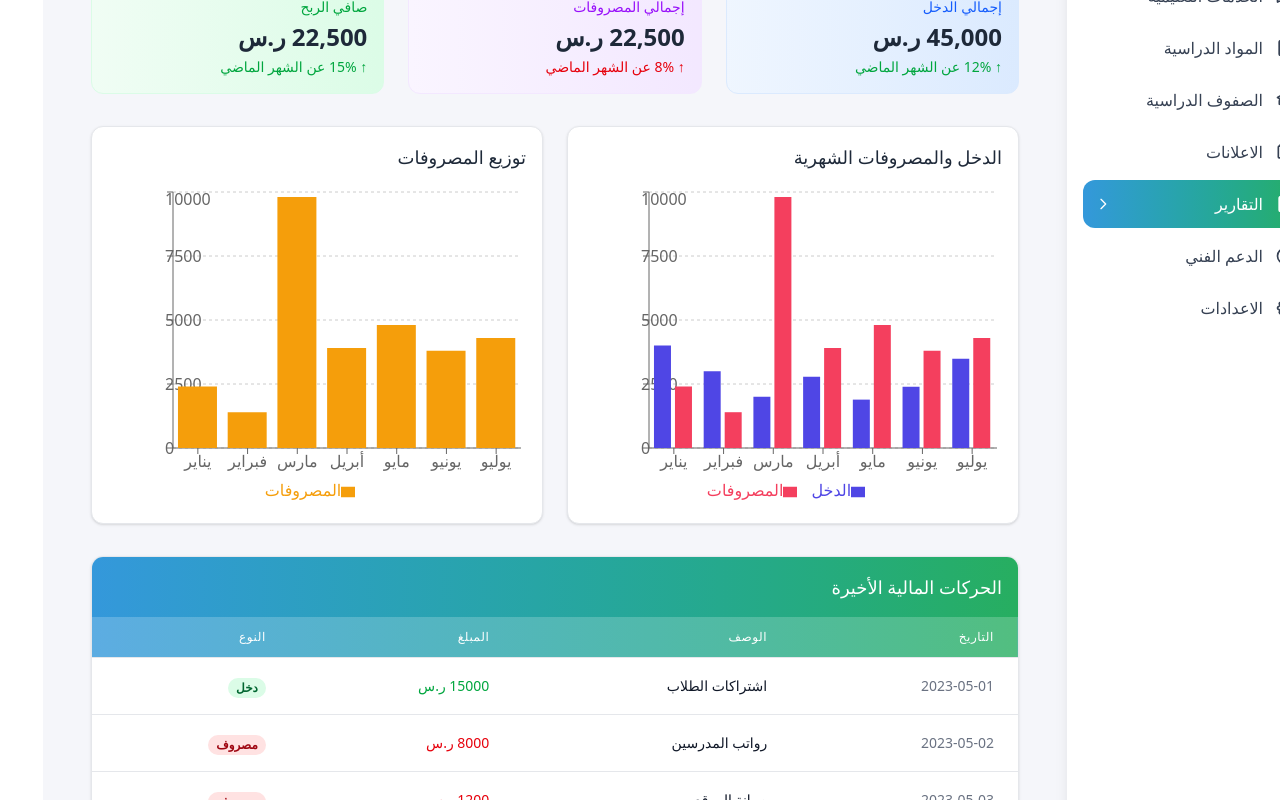
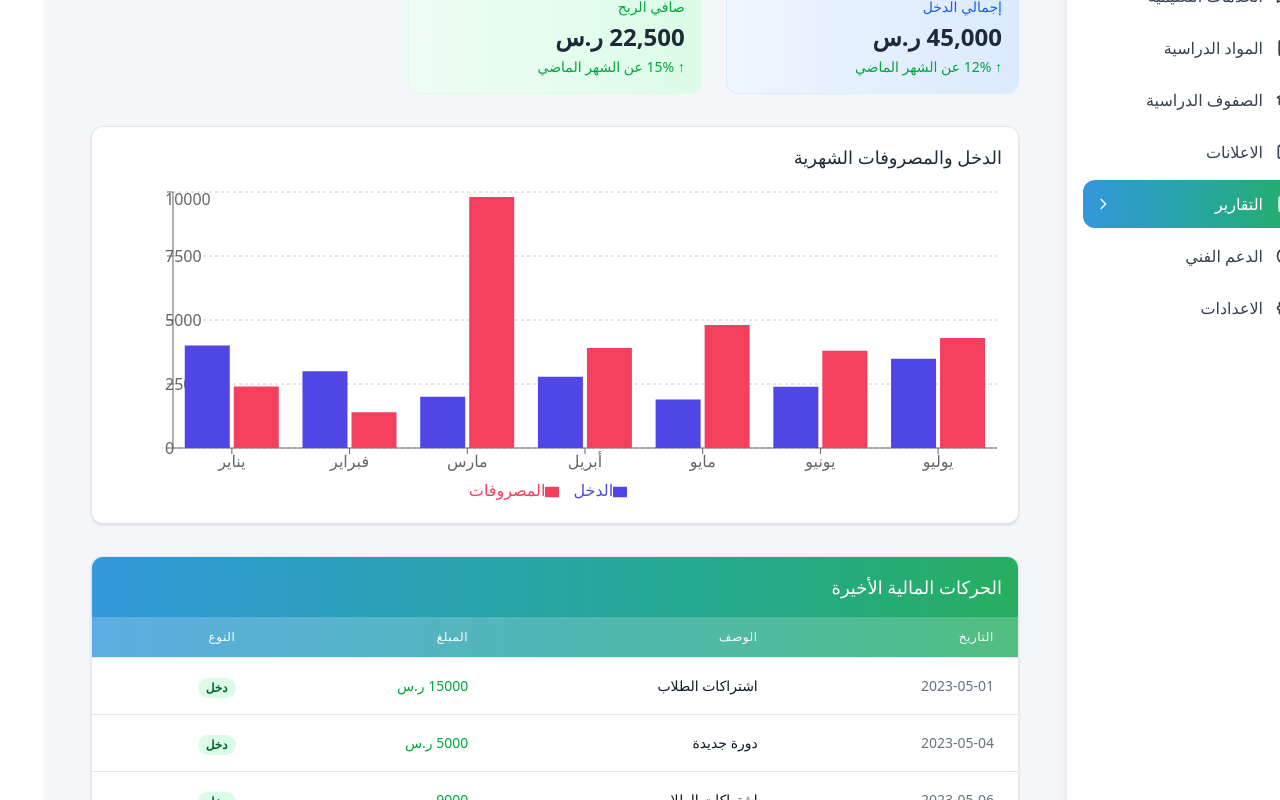
Before and after one commit to MohamadAr4/mou3alimi_mohamad, a React (Vite) app: page /reports/financial in a window 1280 px wide. Shown: the part 220-1020 px from the top of the page. Built offline with nearby package versions, Linux system fonts and the light colour scheme; sample sign-in values are in the browser's storage.

Commit message:
edit the report to match the expected response

```diff
--- a/src/pages/reports/activityReport/components/cards/Cards.jsx
+++ b/src/pages/reports/activityReport/components/cards/Cards.jsx
@@ -19,7 +19,7 @@
       </div>
       <div className="bg-gradient-to-r from-green-50 to-green-100 p-4 rounded-xl border border-green-100">
         <h3 className="text-sm font-medium text-green-600 mb-1">
-          إكمال الدورات
+          مشتركين الحزمات
         </h3>
         <p className="text-2xl font-bold text-gray-800">156</p>
         <p className="text-sm text-green-600 mt-1">↑ 12% عن الأسبوع الماضي</p>
--- a/src/pages/reports/fianiceReport/FianiceReport.jsx
+++ b/src/pages/reports/fianiceReport/FianiceReport.jsx
@@ -24,20 +24,6 @@
     type: "دخل",
   },
   {
-    id: 2,
-    date: "2023-05-02",
-    description: "رواتب المدرسين",
-    amount: 8000,
-    type: "مصروف",
-  },
-  {
-    id: 3,
-    date: "2023-05-03",
-    description: "صيانة الموقع",
-    amount: 1200,
-    type: "مصروف",
-  },
-  {
     id: 4,
     date: "2023-05-04",
     description: "دورة جديدة",
@@ -45,25 +31,11 @@
     type: "دخل",
   },
   {
-    id: 5,
-    date: "2023-05-05",
-    description: "تسويق",
-    amount: 3000,
-    type: "مصروف",
-  },
-  {
     id: 6,
     date: "2023-05-06",
     description: "اشتراكات الطلاب",
     amount: 9000,
     type: "دخل",
-  },
-  {
-    id: 7,
-    date: "2023-05-07",
-    description: "تطوير النظام",
-    amount: 4500,
-    type: "مصروف",
   },
 ];
 
--- a/src/pages/reports/fianiceReport/components/cards/Cards.jsx
+++ b/src/pages/reports/fianiceReport/components/cards/Cards.jsx
@@ -7,13 +7,6 @@
         <h3 className="text-sm font-medium text-blue-600 mb-1">إجمالي الدخل</h3>
         <p className="text-2xl font-bold text-gray-800">45,000 ر.س</p>
         <p className="text-sm text-green-600 mt-1">↑ 12% عن الشهر الماضي</p>
-      </div>
-      <div className="bg-gradient-to-r from-purple-50 to-purple-100 p-4 rounded-xl border border-purple-100">
-        <h3 className="text-sm font-medium text-purple-600 mb-1">
-          إجمالي المصروفات
-        </h3>
-        <p className="text-2xl font-bold text-gray-800">22,500 ر.س</p>
-        <p className="text-sm text-red-600 mt-1">↑ 8% عن الشهر الماضي</p>
       </div>
       <div className="bg-gradient-to-r from-green-50 to-green-100 p-4 rounded-xl border border-green-100">
         <h3 className="text-sm font-medium text-green-600 mb-1">صافي الربح</h3>
--- a/src/pages/reports/fianiceReport/components/charts/Charts.jsx
+++ b/src/pages/reports/fianiceReport/components/charts/Charts.jsx
@@ -11,7 +11,7 @@
 } from "recharts";
 function Charts({financialData}) {
   return (
-    <div className="grid grid-cols-1 lg:grid-cols-2 gap-6 mb-8">
+    <div className="grid grid-cols-1 lg:grid-cols-1 gap-6 mb-8">
       <div className="bg-white p-4 rounded-xl border border-gray-200 shadow-sm">
         <h3 className="text-lg font-medium text-gray-800 mb-4">
           الدخل والمصروفات الشهرية
@@ -30,23 +30,6 @@
           </ResponsiveContainer>
         </div>
       </div>
-      <div className="bg-white p-4 rounded-xl border border-gray-200 shadow-sm">
-        <h3 className="text-lg font-medium text-gray-800 mb-4">
-          توزيع المصروفات
-        </h3>
-        <div className="h-80">
-          <ResponsiveContainer width="100%" height="100%">
-            <BarChart data={financialData}>
-              <CartesianGrid strokeDasharray="3 3" vertical={false} />
-              <XAxis dataKey="month" />
-              <YAxis />
-              <Tooltip />
-              <Legend />
-              <Bar dataKey="expenses" fill="#f59e0b" name="المصروفات" />
-            </BarChart>
-          </ResponsiveContainer>
-        </div>
-      </div>
     </div>
   );
 }
```
